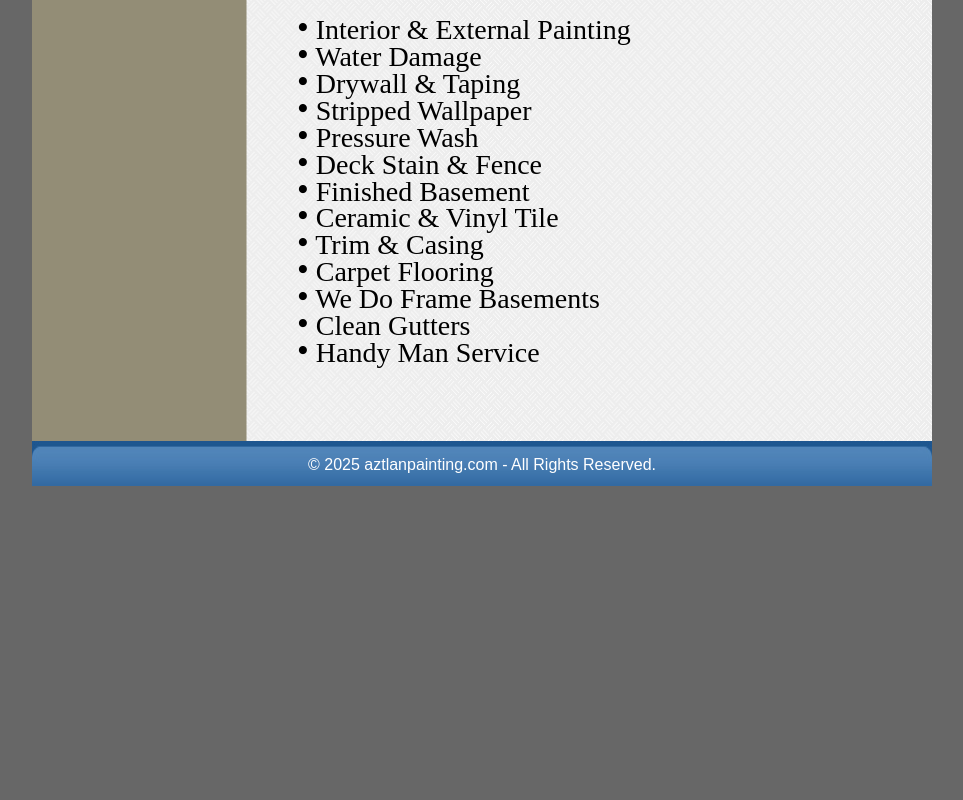
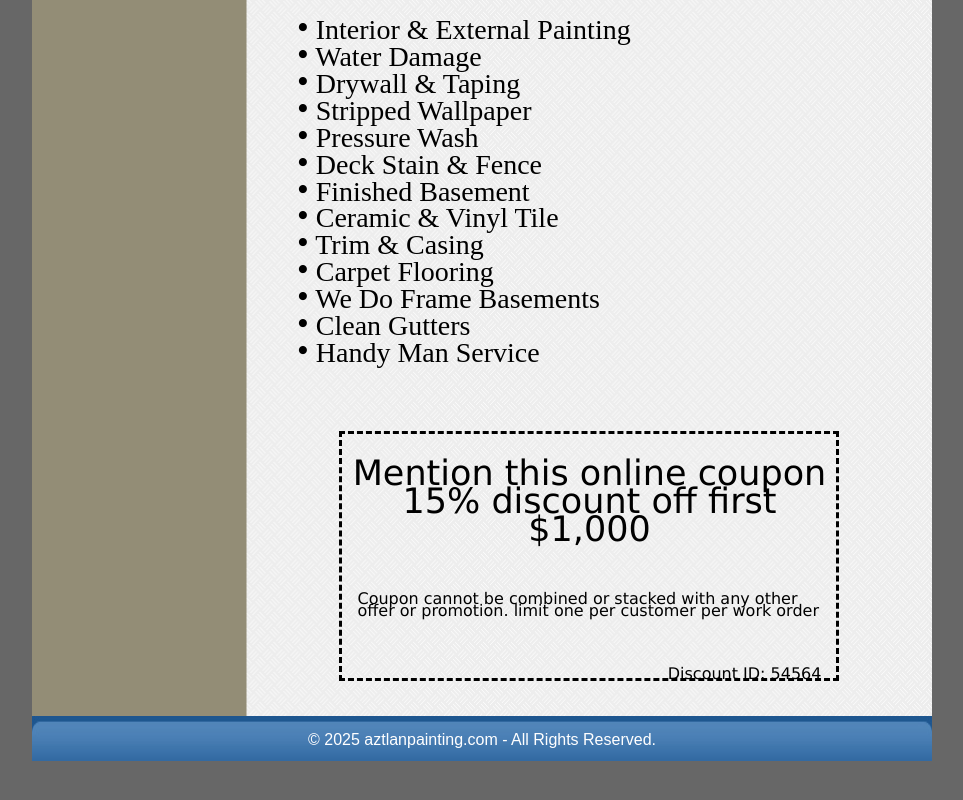
Before and after one commit to c-bejar/Aztlan-Painting-Website, a plain HTML site: page Services.html in a window 1280 px wide. Shown: the part 1201-2001 px from the top of the page, without its empty margins (158-1121 px from the left). Before the commit the page ends 1736 px from the top, so only its background shows below. Drawn offline with Linux system fonts and the light colour scheme.

Commit message:
coupon added

```diff
--- a/Services.html
+++ b/Services.html
@@ -86,7 +86,18 @@
 						</font>
 					</p>
 
-
+					<div class="coupon">
+						<p style="font-size:35px;padding:0;text-align:center;margin-top:25px;">
+							Mention this online coupon<br>
+							15% discount off first $1,000
+						</p>
+						<p style="padding:0;margin-top:50px;margin-left:15px;">
+							Coupon cannot be combined or stacked with any other offer or promotion. limit one per customer per work order
+						</p>
+						<p style="text-align:right;padding:0;margin-top:50px;margin-right:15px;">
+							Discount ID: 54564
+						</p>
+					</div>
 
 
 
--- a/style.css
+++ b/style.css
@@ -74,6 +74,17 @@ p {
     align-items: flex-start;
 }
 
+.coupon {
+    font-family: Verdana, Geneva, Tahoma, sans-serif;
+    border-style: dashed;
+    border-width: 3px;
+    box-sizing: border-box;
+    width: 500px;
+    height: 250px;
+    margin: 0 auto;
+    margin-bottom: 25px;
+}
+
 .footer {
     position:absolute;
     top:0;
```
